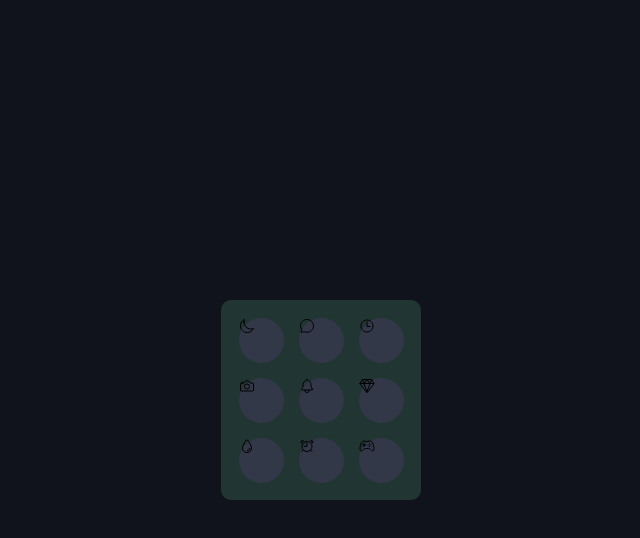
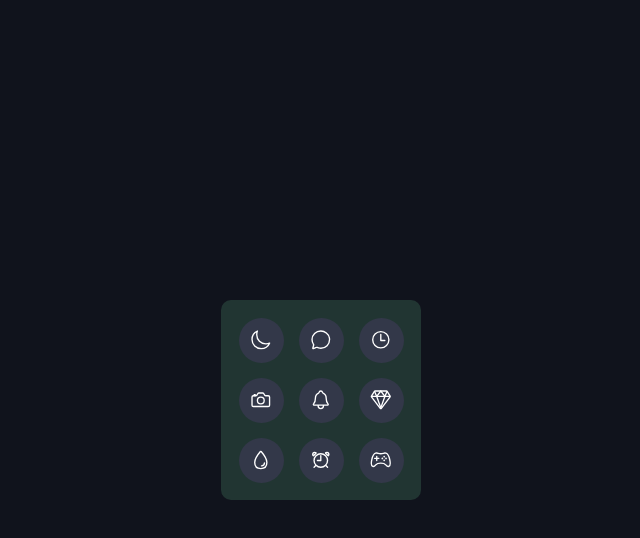
Before and after one commit to bklanuradha/css-9-Dots-Menu-HTML-CSS, a plain HTML site: page index.html in a window 1280 px wide. Both pictures are taken after a click on the element 640 px from the left and 400 px from the top of the page. Shown: the whole page, without its empty margins (319-959 px from the left). Drawn offline with nearby package versions, Linux system fonts and the light colour scheme.

Commit message:
add-hover

```diff
--- a/style.css
+++ b/style.css
@@ -37,6 +37,9 @@ body{
     position: absolute;
     width: 7px;
     height: 7px;
+    display: flex;
+    justify-content: center;
+    align-items: center;
     background: #fff;
     border-radius: 50%;
     transform: translate(calc(12px * var(--x)),calc(12px * var(--y)));
@@ -50,3 +53,18 @@ body{
     background: #333849;
     transform: translate(calc(60px * var(--x)),calc(60px * var(--y)));
 }
+
+.navigation span ion-icon{
+    transition: 0.5s;
+    font-size: 0em;
+}
+
+.navigation.active span ion-icon{
+    font-size: 1.35em;
+    color: #fff;
+}
+
+.navigation.active span:hover ion-icon{
+    color: #2dfc52;
+    filter: drop-shadow(0 0 2px #2dfc52) drop-shadow(0 0 5px #2dfc52) drop-shadow(0 0 15px #2dfc52) ;
+}
```
